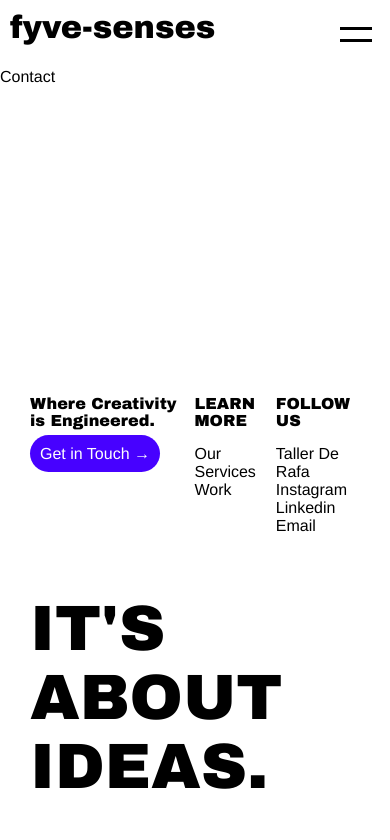
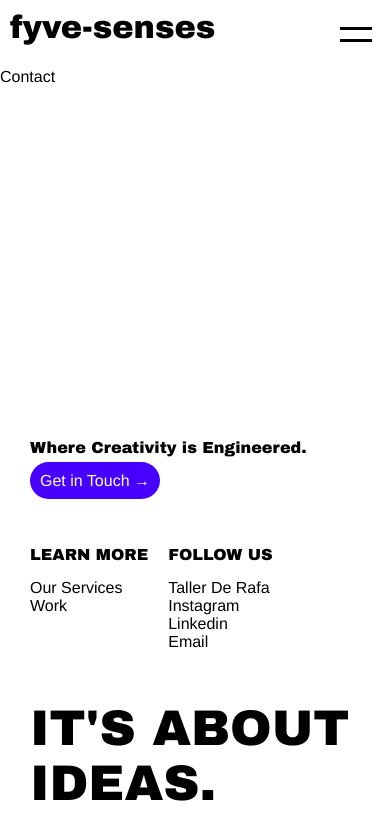
Before and after one commit to IveryMikaila/fyve-senses, a React (Create React App) app in the folder portfolio/: page /contact in a window 390 px wide. Shown: the top 840 px of the page. Built offline with nearby package versions, Linux system fonts and the light colour scheme.

Commit message:
Added Responsive Styles on Footer for larger screens

```diff
--- a/portfolio/src/Styles/Navbar.css
+++ b/portfolio/src/Styles/Navbar.css
@@ -50,6 +50,7 @@
     display: block;
     font-size: 32px;
     text-align: center;
+    padding: 0;
 }
 .hamburger-menu a{
     margin: 10px;
@@ -101,3 +102,24 @@ font-size: 18px;
     margin: 0px 30px 0px;
     font-size: 32px;
 }
+@media screen and (max-width: 650px) {
+
+    .footer-menu{
+        flex-direction: column;
+    }
+    .footer-menu div{
+       margin: 20px 20px 0px 0px ;
+    }
+    .footer-tagline{
+        font-size: 25px;
+    }
+
+}
+@media screen and (min-width: 2000px) {
+    .footer-tagline{
+        font-size: 40px;
+    }
+    .footer-menu{
+        font-size: 20px;
+    }
+}
```
